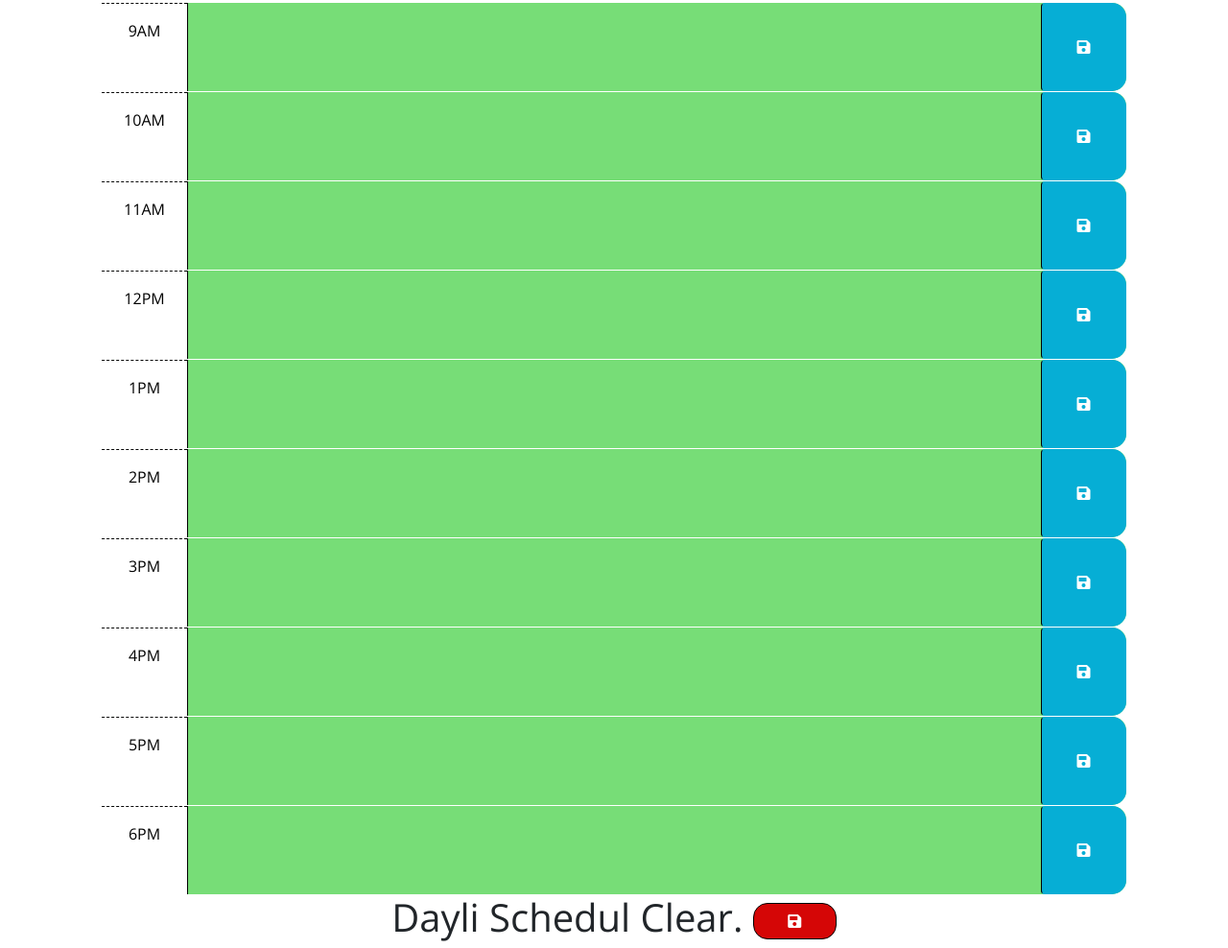
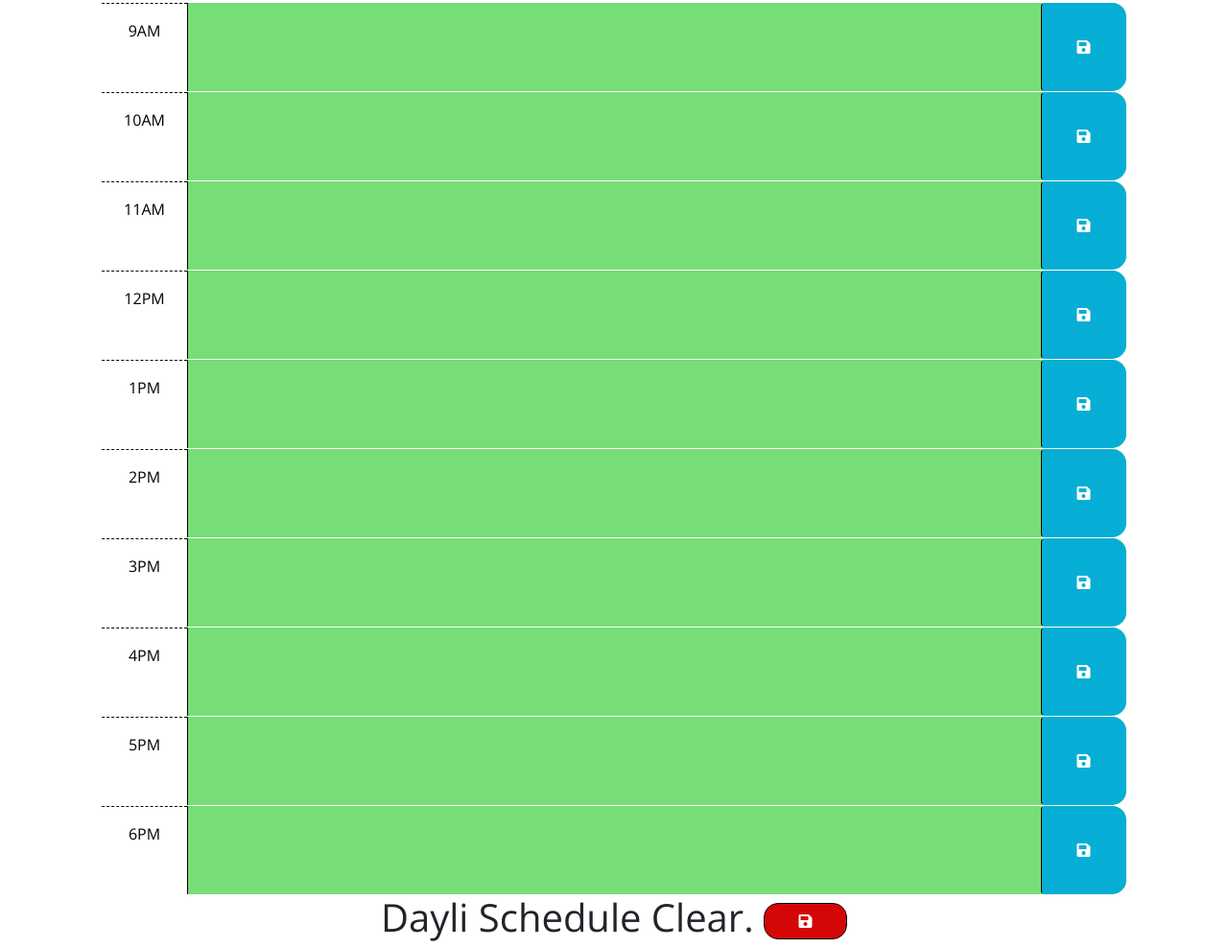
Before and after one commit to WesleyPalov/-Work-Day-SchedulerHW5, a plain HTML site: page index.html in a window 1280 px wide. Shown: the part 300-1288 px from the top of the page at 96% size. Drawn offline with nearby package versions, Linux system fonts and the light colour scheme.

Commit message:
final version, minor bags have been fixed

```diff
--- a/index.html
+++ b/index.html
@@ -142,7 +142,7 @@
 
 <footer>
   <h1 class="footer text-center">
- Dayli Schedul Clear. <button class="btn clrBtn col-2 col-md-1" >
+ Dayli Schedule Clear. <button class="btn clrBtn col-2 col-md-1" >
   <i class="fas fa-save" aria-hidden="true"></i>
 </button>
   </h1>
--- a/script.js
+++ b/script.js
@@ -2,24 +2,16 @@
 // the code isn't run until the browser has finished rendering all the elements
 // in the html.
 // fun
-console.log($());
+$(function () {
+
 var today = dayjs();
 var dayWeek =  today.format('dddd, HH:mm');
 
 var currentTime = today.format('HH');
 
 
-var saveBtn = document.querySelector(".container-lg");
-var nineAm = $("#hour-9");
-var tenAm = $("#hour-10");
-var elevenAm = $("#hour-11");
-var twelvePm = $("#hour-12");
-var onePm = $("#hour-13");
-var twoPm = $("#hour-14");
-var threePm = $("#hour-15");
-var fourPm = $("#hour-16");
-var fivePm = $("#hour-17");
-var sixPm = $("#hour-18");
+//var saveBtn = document.querySelector(".container-lg");
+
 
 
 // Display day of the week and time
@@ -81,7 +73,7 @@ $(".clrBtn").on("click", function(){
   $(".saveBtn").on("click", function(){
  // console.log(test);
   userInput = $(this).siblings(".description").val().trim();
-  console.log(this);
+
   textArea = $(this).siblings().text().trim();
 
 
@@ -90,7 +82,7 @@ $(".clrBtn").on("click", function(){
 
 
 
-$(function () {
+
   // TODO: Add a listener for click events on the save button. This code should
   // use the id in the containing time-block as a key to save the user input in
   // local storage. HINT: What does `this` reference in the click listener
```
Also changed, not shown: 1 other file.
